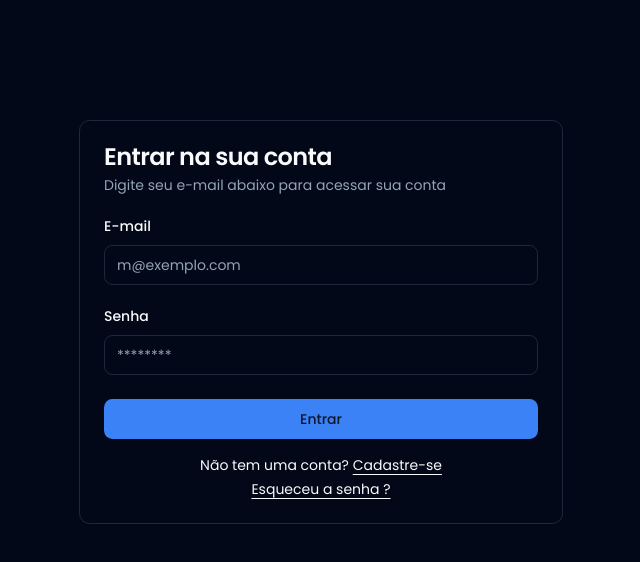
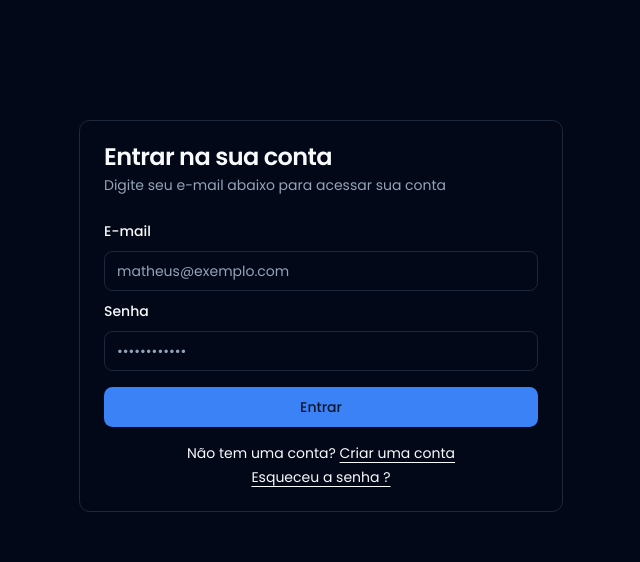
Before and after one commit to MatheusAltrao/finance-front, a Next.js app: page /auth/sign-in in a window 1280 px wide. Shown: the top 562 px of the page, without its empty margins (319-959 px from the left). Built offline with nearby package versions, Linux system fonts and the light colour scheme.

Commit message:
✨ feat(auth/sign-in): Adiciona o componente `FormSignIn` com validação de formulário e integração ao schema `FormSignInSchema`

```diff
--- /dev/null
+++ b/src/app/auth/sign-in/components/form-sign-in.tsx
@@ -0,0 +1,92 @@
+"use client";
+
+import { Button } from "@/components/ui/button";
+import {
+  Form,
+  FormControl,
+  FormField,
+  FormItem,
+  FormLabel,
+  FormMessage,
+} from "@/components/ui/form";
+import { Input } from "@/components/ui/input";
+import {
+  FormSignInSchema,
+  FormSignInSchemaProps,
+} from "@/schemas/auth/sign-in.schema";
+import { zodResolver } from "@hookform/resolvers/zod";
+import Link from "next/link";
+import { useForm } from "react-hook-form";
+
+export default function FormSignIn() {
+  const form = useForm<FormSignInSchemaProps>({
+    resolver: zodResolver(FormSignInSchema),
+    defaultValues: {
+      email: "",
+      password: "",
+    },
+  });
+
+  function onSubmit(values: FormSignInSchemaProps) {
+    console.log(values);
+  }
+
+  return (
+    <Form {...form}>
+      <form onSubmit={form.handleSubmit(onSubmit)} className="space-y-4">
+        <div className="space-y-2">
+          <FormField
+            control={form.control}
+            name="email"
+            render={({ field }) => (
+              <FormItem>
+                <FormLabel>E-mail</FormLabel>
+                <FormControl>
+                  <Input placeholder="matheus@exemplo.com" {...field} />
+                </FormControl>
+                <FormMessage />
+              </FormItem>
+            )}
+          />
+          <FormField
+            control={form.control}
+            name="password"
+            render={({ field }) => (
+              <FormItem>
+                <FormLabel>Senha</FormLabel>
+                <FormControl>
+                  <Input
+                    type="password"
+                    placeholder="••••••••••••"
+                    {...field}
+                  />
+                </FormControl>
+                <FormMessage />
+              </FormItem>
+            )}
+          />
+        </div>
+        <Button className="w-full" type="submit">
+          Entrar
+        </Button>
+      </form>
+      <div className="flex items-center flex-col gap-1 mt-4">
+        <div className=" text-center text-sm">
+          Não tem uma conta?{" "}
+          <Link href="/auth/register" className="underline underline-offset-4">
+            Criar uma conta
+          </Link>
+        </div>
+
+        <div className=" text-center text-sm">
+          <Link
+            href="/auth/reset-password"
+            className="underline underline-offset-4"
+          >
+            Esqueceu a senha ?
+          </Link>
+        </div>
+      </div>
+    </Form>
+  );
+}
--- a/src/app/auth/sign-in/page.tsx
+++ b/src/app/auth/sign-in/page.tsx
@@ -1,4 +1,3 @@
-import { Button } from "@/components/ui/button";
 import {
   Card,
   CardContent,
@@ -6,9 +5,7 @@ import {
   CardHeader,
   CardTitle,
 } from "@/components/ui/card";
-import { Input } from "@/components/ui/input";
-import { Label } from "@/components/ui/label";
-import Link from "next/link";
+import FormSignIn from "./components/form-sign-in";
 
 export default function SignIn() {
   return (
@@ -20,57 +17,7 @@ export default function SignIn() {
         </CardDescription>
       </CardHeader>
       <CardContent>
-        <form>
-          <div className="flex flex-col gap-6">
-            <div className="grid gap-3">
-              <Label htmlFor="email">E-mail</Label>
-              <Input
-                id="email"
-                type="email"
-                placeholder="m@exemplo.com"
-                required
-              />
-            </div>
-            <div className="grid gap-3">
-              <div className="flex items-center">
-                <Label htmlFor="password">Senha</Label>
-              </div>
-              <Input
-                id="password"
-                type="password"
-                required
-                placeholder="********"
-              />
-            </div>
-
-            <div className="flex flex-col gap-3">
-              <Button type="submit" className="w-full">
-                Entrar
-              </Button>
-            </div>
-          </div>
-
-          <div className="flex items-center flex-col gap-1 mt-4">
-            <div className=" text-center text-sm">
-              Não tem uma conta?{" "}
-              <Link
-                href="/auth/register"
-                className="underline underline-offset-4"
-              >
-                Cadastre-se
-              </Link>
-            </div>
-
-            <div className=" text-center text-sm">
-              <Link
-                href="/auth/reset-password"
-                className="underline underline-offset-4"
-              >
-                Esqueceu a senha ?
-              </Link>
-            </div>
-          </div>
-        </form>
+        <FormSignIn />
       </CardContent>
     </Card>
   );
--- /dev/null
+++ b/src/schemas/auth/sign-in.schema.ts
@@ -0,0 +1,12 @@
+import { z } from "zod";
+
+export const FormSignInSchema = z.object({
+  email: z.string().trim().email({ message: "E-mail inválido" }),
+  password: z
+    .string()
+    .trim()
+    .min(6, { message: "Senha inválida" })
+    .max(50, { message: "Senha inválida" }),
+});
+
+export type FormSignInSchemaProps = z.infer<typeof FormSignInSchema>;
```
Also changed, not shown: src/schemas/auth/register.schema.ts (added, +17 -0 lines).
